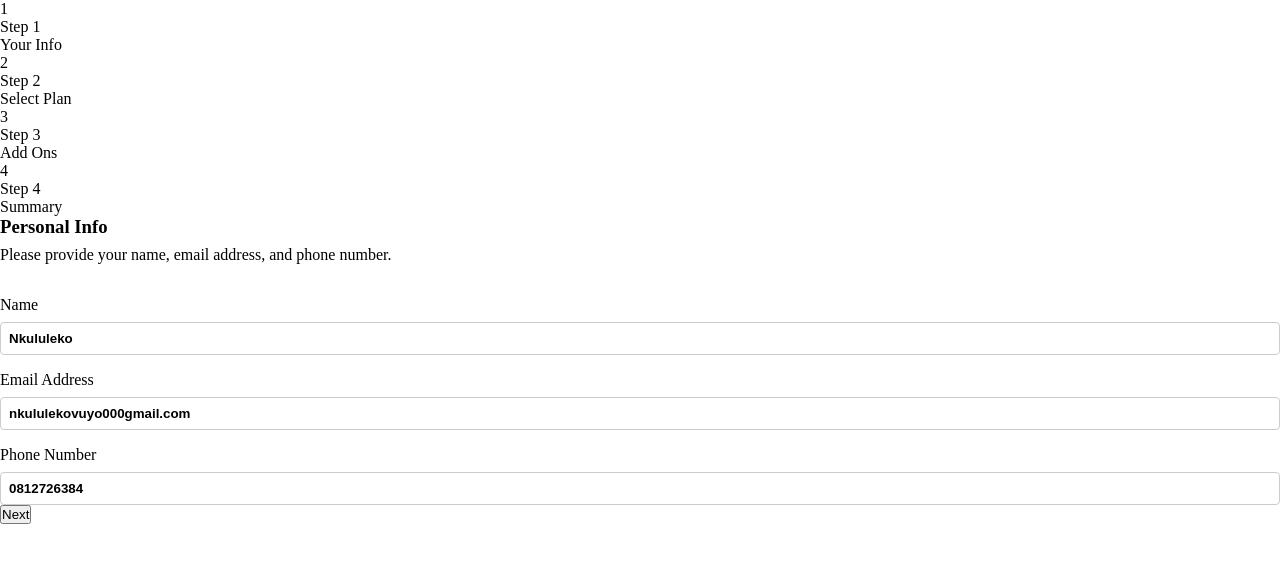
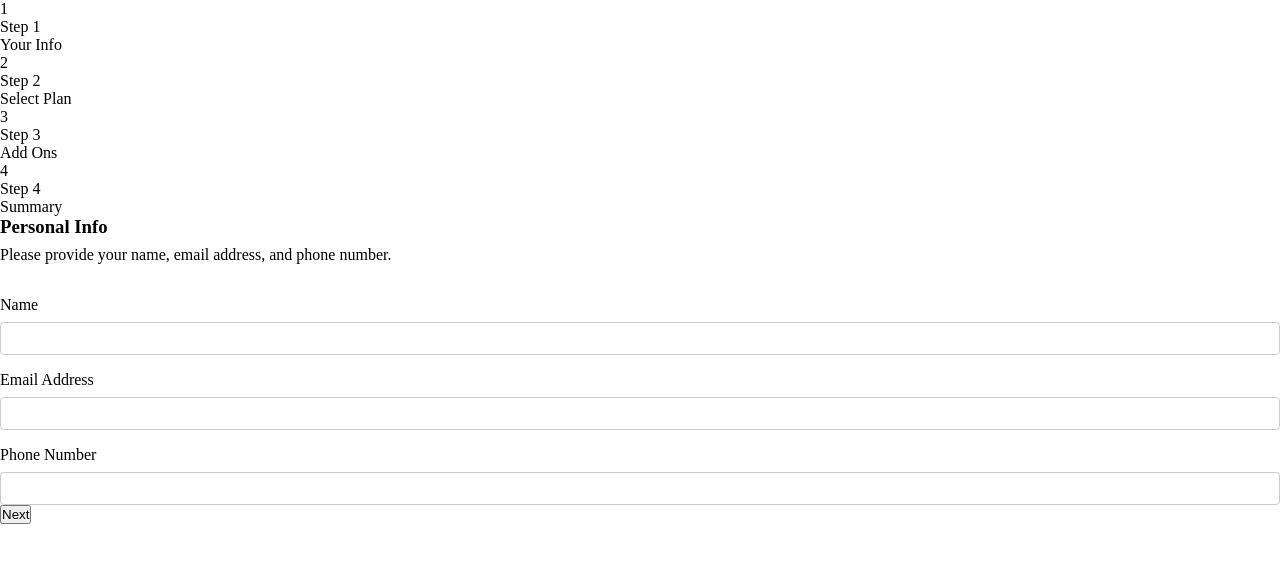
Before and after one commit to nkululek0/multi-step-form, a React (Vite) app: page / in a window 1280 px wide. Shown: the top 562 px of the page. Built offline with nearby package versions, Linux system fonts and the light colour scheme.

Commit message:
(Update): removes hard coded personal info global state

```diff
--- a/src/app/provider/provider.ts
+++ b/src/app/provider/provider.ts
@@ -5,15 +5,15 @@ import { createContext, useContext, createElement, useRef } from "react";
 const usePersonalState = () => {
   const personalInfoState: React.RefObject<PersonalInfoState> = useRef({
     name: {
-      value: 'Nkululeko',
+      value: '',
       error: '',
     },
     email: {
-      value: 'nkululekovuyo000gmail.com',
+      value: '',
       error: '',
     },
     phoneNumber: {
-      value: '0812726384',
+      value: '',
       error: '',
     },
     isValid: false
```
